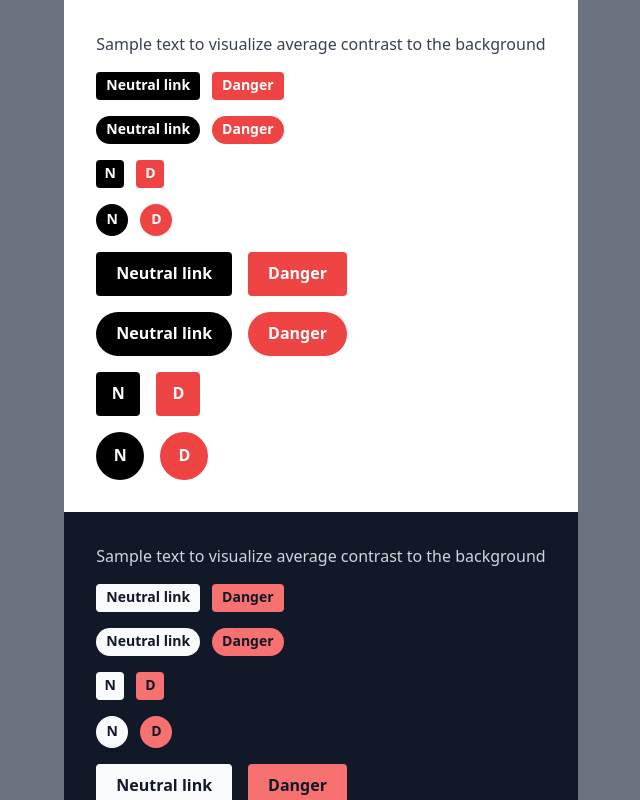
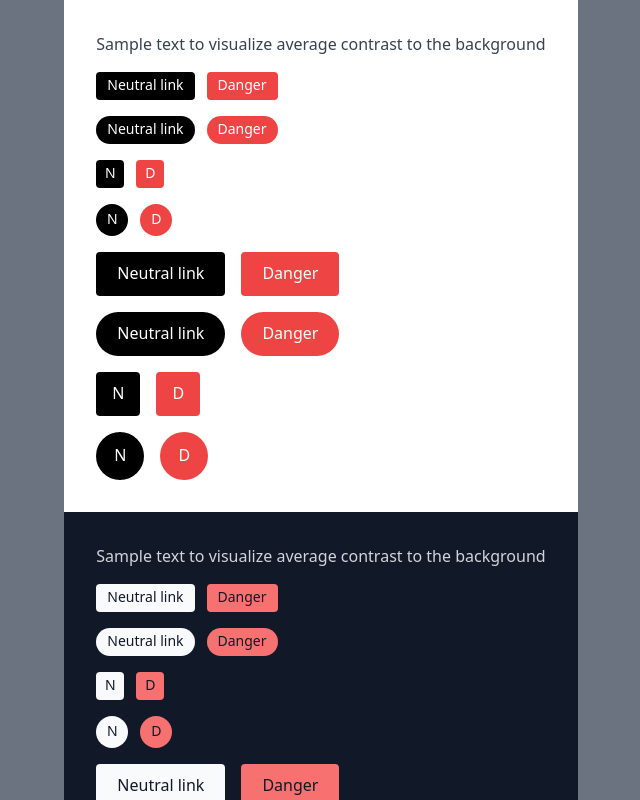
Before and after one commit to FlynnRider-000/nextjs-starter, a Next.js app: page / in a window 1280 px wide. Shown: the top 800 px of the page, without its empty margins (319-959 px from the left). Built offline with nearby package versions, Linux system fonts and the light colour scheme.

Commit message:
refactor(Button): change font weight and border

```diff
--- a/src/components/buttons/PrimaryButton.tsx
+++ b/src/components/buttons/PrimaryButton.tsx
@@ -33,6 +33,7 @@ export const PrimaryButton: PolymorphicForwardRefExoticComponent<
 			ref={ref}
 			intent={intent}
 			className={clsx(
+				"dark:text-gray-900 text-white border-transparent",
 				{
 					"bg-black hover:bg-gray-700 dark:bg-gray-50 dark:hover:bg-gray-300":
 						intent === "neutral",
--- a/src/components/buttons/_Button.tsx
+++ b/src/components/buttons/_Button.tsx
@@ -40,7 +40,7 @@ export const Button: PolymorphicForwardRefExoticComponent<
 			ref={ref}
 			type={Element === "button" ? "button" : undefined}
 			className={clsx(
-				"inline-flex items-center justify-center pb-0.5 text-center font-semibold leading-tight focus:outline-none transition-colors motion-reduce:transition-none focus-visible:ring-4",
+				"inline-flex items-center justify-center pb-0.5 text-center font-medium leading-tight border focus:outline-none transition-colors motion-reduce:transition-none focus-visible:ring-4",
 				{
 					[clsx(
 						"text-sm",
@@ -58,13 +58,10 @@ export const Button: PolymorphicForwardRefExoticComponent<
 					rounded: shape === "rectangle" || shape === "square",
 					"rounded-full": shape === "pill" || shape === "circle",
 				},
-				[
-					"text-white dark:text-gray-900",
-					{
-						"ring-gray-400": intent === "neutral",
-						"ring-red-300 dark:ring-red-700": intent === "danger",
-					},
-				],
+				{
+					"ring-gray-400": intent === "neutral",
+					"ring-red-300 dark:ring-red-700": intent === "danger",
+				},
 				className,
 			)}
 			{...restProps}
```
